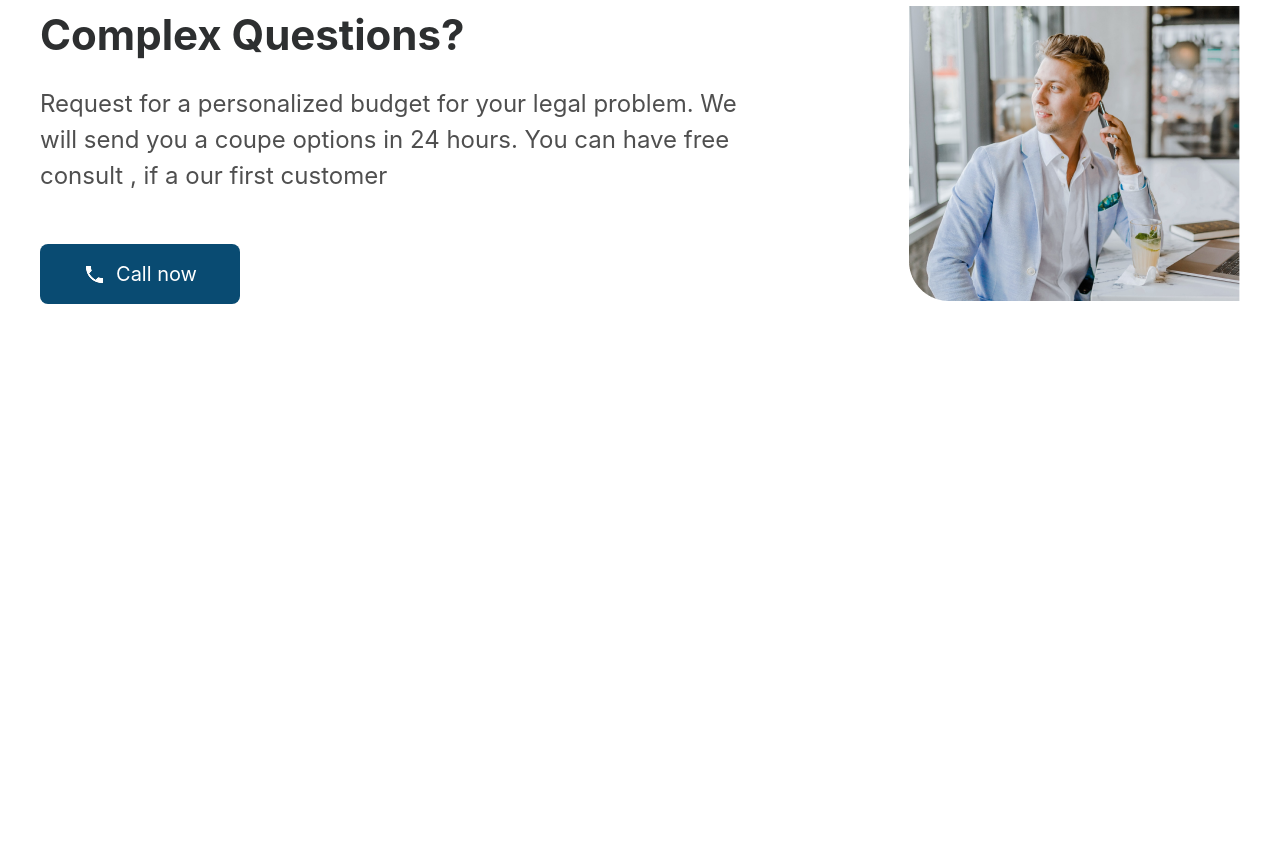
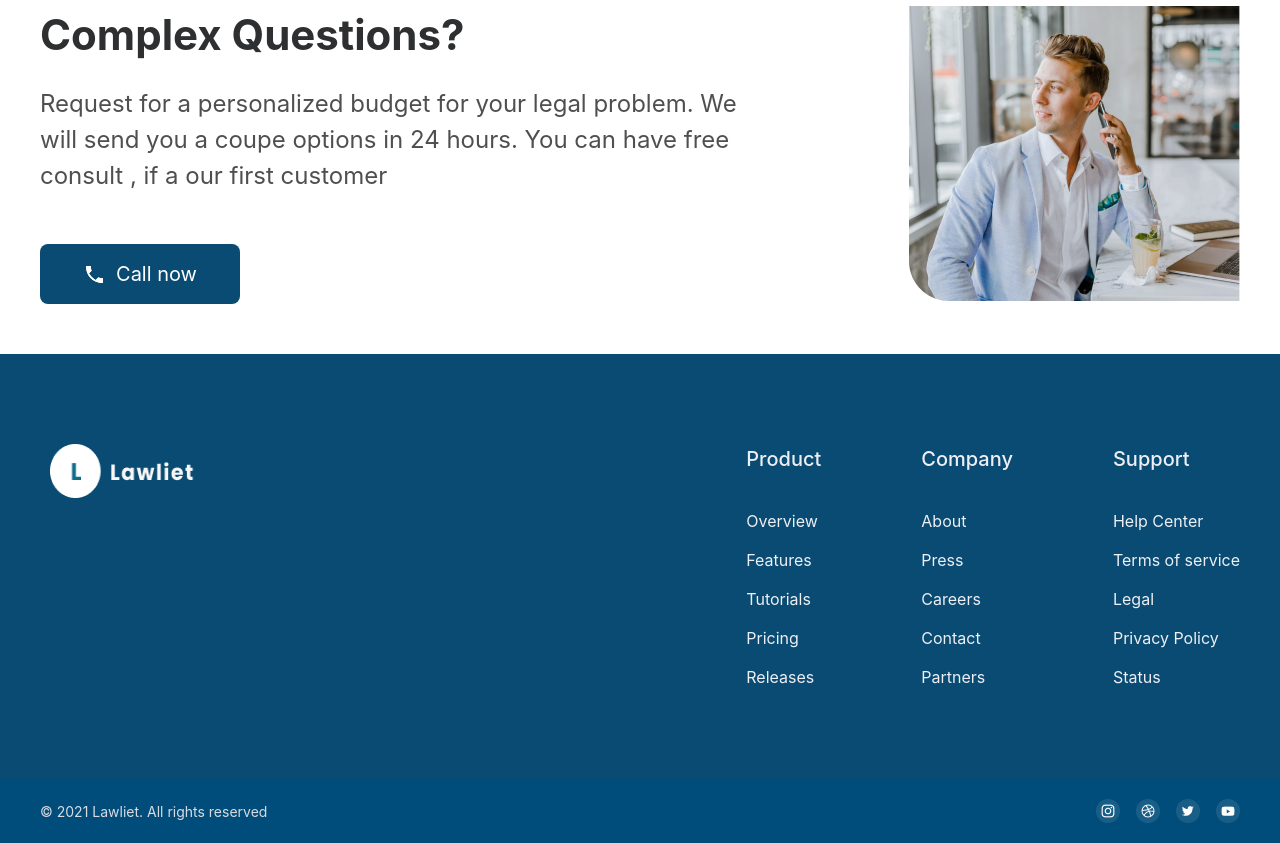
Before and after one commit to zargulak11-hash/class-work-branch, a website: page index.html in a window 1280 px wide. Shown: the part 2529-3372 px from the top of the page. Before the commit the page ends 2833 px from the top, so only its background shows below. Drawn offline with nearby package versions, Linux system fonts and the light colour scheme; files that its build step writes are made by us from their sources.

Commit message:
project4

```diff
--- a/index.html
+++ b/index.html
@@ -160,5 +160,44 @@
 
 </section>
     </main>
+    <footer>
+    <div class="bg-[#094B72] mt-[50px] pt-[50px] lg:pt-[90px] lg:pb-[90px] pt-[50px]">
+        <div class="max-w-[1200px] m-auto flex flex-col lg:flex-row lg:justify-between  text-[#EEEFF4]">
+            <img class="w-[159px] h-[54px] pl-[10px]" src="./images/Logo (9).png" alt="">
+                <aside class="flex flex-row gap-[50px] lg:gap-[100px] justify-center lg:mt-0 mt-[50px] lg:mb-0 mb-[70px]">
+                    <div class="flex flex-col gap-[15px]">
+                        <h4 class="text-[20px] font-medium">Product</h4>
+                        <p class="lg:mt-[20px]">Overview</p>
+                        <p>Features</p>
+                        <p>Tutorials</p>
+                        <p>Pricing</p>
+                        <p>Releases</p>
+                    </div>
+                    <div class="flex flex-col gap-[15px]">
+                        <h4 class="text-[20px] font-medium">Company</h4>
+                        <p class="lg:mt-[20px]">About</p>
+                        <p>Press</p>
+                        <p>Careers</p>
+                        <p>Contact</p>
+                        <p>Partners</p>
+                    </div>
+                    <div class="flex flex-col gap-[15px]">
+                        <h4 class="text-[20px] font-medium">Support</h4>
+                        <p class="lg:mt-[20px]">Help Center</p>
+                        <p>Terms of service</p>
+                        <p>Legal</p>
+                        <p>Privacy Policy</p>
+                        <p>Status</p>
+                    </div>
+                </aside>
+        </div>
+    </div>
+    <div class="bg-[#004D7B] p-[20px]">
+    <div class="flex flex-col lg:flex-row items-center max-w-[1200px] m-auto lg:justify-between">
+        <p class="text-[#D9DBE1] text-[14px]">© 2021 Lawliet. All rights reserved</p>
+        <img class="lg:mt-0 mt-[15px]" src="./images/Social Links.png" alt="">
+    </div>
+</div>
+    </footer>
 </body>
 </html>
```
